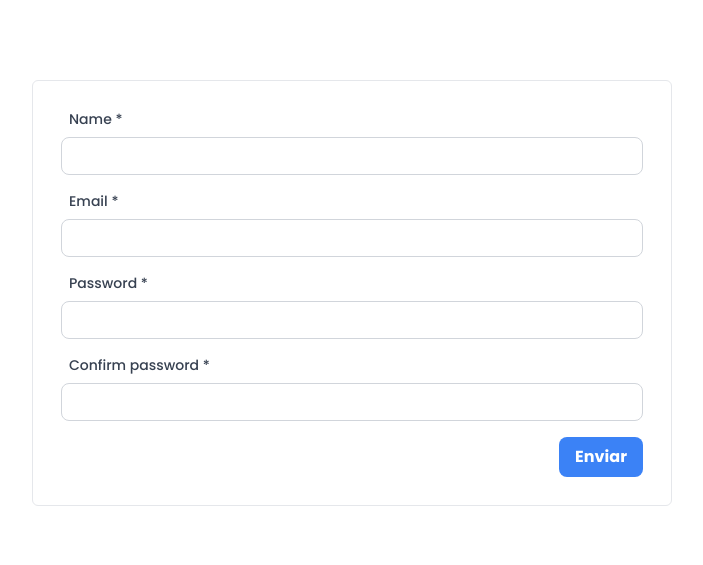
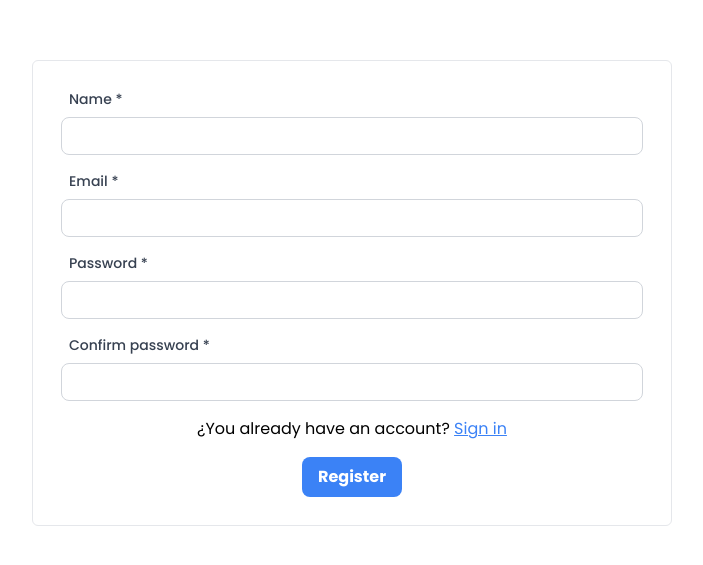
Before and after one commit to juanse1080/weather-watch, a Next.js app: page /register in a window 1280 px wide. Shown: the part 107-672 px from the top of the page, without its empty margins (288-991 px from the left). Built offline with nearby package versions, Linux system fonts and the light colour scheme.

Commit message:
fix(front): add links for workflow in login and register page

```diff
--- a/src/app/(auth)/login/page.tsx
+++ b/src/app/(auth)/login/page.tsx
@@ -7,6 +7,7 @@ import { loginSchema, loginSchemaType } from '@/schemas/login'
 import { transformZodIssuesToBasicObject } from '@/utils/errors'
 import { zodResolver } from '@hookform/resolvers/zod'
 import { AxiosError } from 'axios'
+import Link from 'next/link'
 import { useState } from 'react'
 import { useForm } from 'react-hook-form'
 import { ZodIssue } from 'zod'
@@ -68,7 +69,7 @@ export default function LoginPage() {
         <div className="bg-red-50 w-full p-3 rounded-md">{apiError}</div>
       )}
       <form
-        className="flex flex-col items-end gap-4 p-4 "
+        className="flex flex-col items-center gap-4 p-4 "
         onSubmit={handleSubmit(onSubmit)}
         noValidate
       >
@@ -89,8 +90,17 @@ export default function LoginPage() {
           helperText={errors?.password?.message}
           {...register('password')}
         />
+        <span>
+          ¿Don&apos;t have an account?{' '}
+          <Link
+            href="/register"
+            className="underline decoration-1 text-blue-500"
+          >
+            Create one
+          </Link>
+        </span>
         <Button type="submit" loading={loading}>
-          Enviar
+          Login
         </Button>
       </form>
     </>
--- a/src/app/(auth)/register/page.tsx
+++ b/src/app/(auth)/register/page.tsx
@@ -7,6 +7,7 @@ import { registerSchema, registerSchemaType } from '@/schemas/register'
 import { transformZodIssuesToBasicObject } from '@/utils/errors'
 import { zodResolver } from '@hookform/resolvers/zod'
 import { AxiosError } from 'axios'
+import Link from 'next/link'
 import { useForm } from 'react-hook-form'
 import { ZodIssue } from 'zod'
 
@@ -60,7 +61,7 @@ export default function RegisterPage() {
 
   return (
     <form
-      className="flex flex-col items-end gap-4 p-4"
+      className="flex flex-col items-center gap-4 p-4"
       onSubmit={handleSubmit(onSubmit)}
       noValidate
     >
@@ -98,8 +99,14 @@ export default function RegisterPage() {
         helperText={errors?.confirmPassword?.message}
         {...register('confirmPassword')}
       />
+      <span>
+        ¿You already have an account?{' '}
+        <Link href="/login" className="underline decoration-1 text-blue-500">
+          Sign in
+        </Link>
+      </span>
       <Button type="submit" loading={loading}>
-        Enviar
+        Register
       </Button>
     </form>
   )
```
